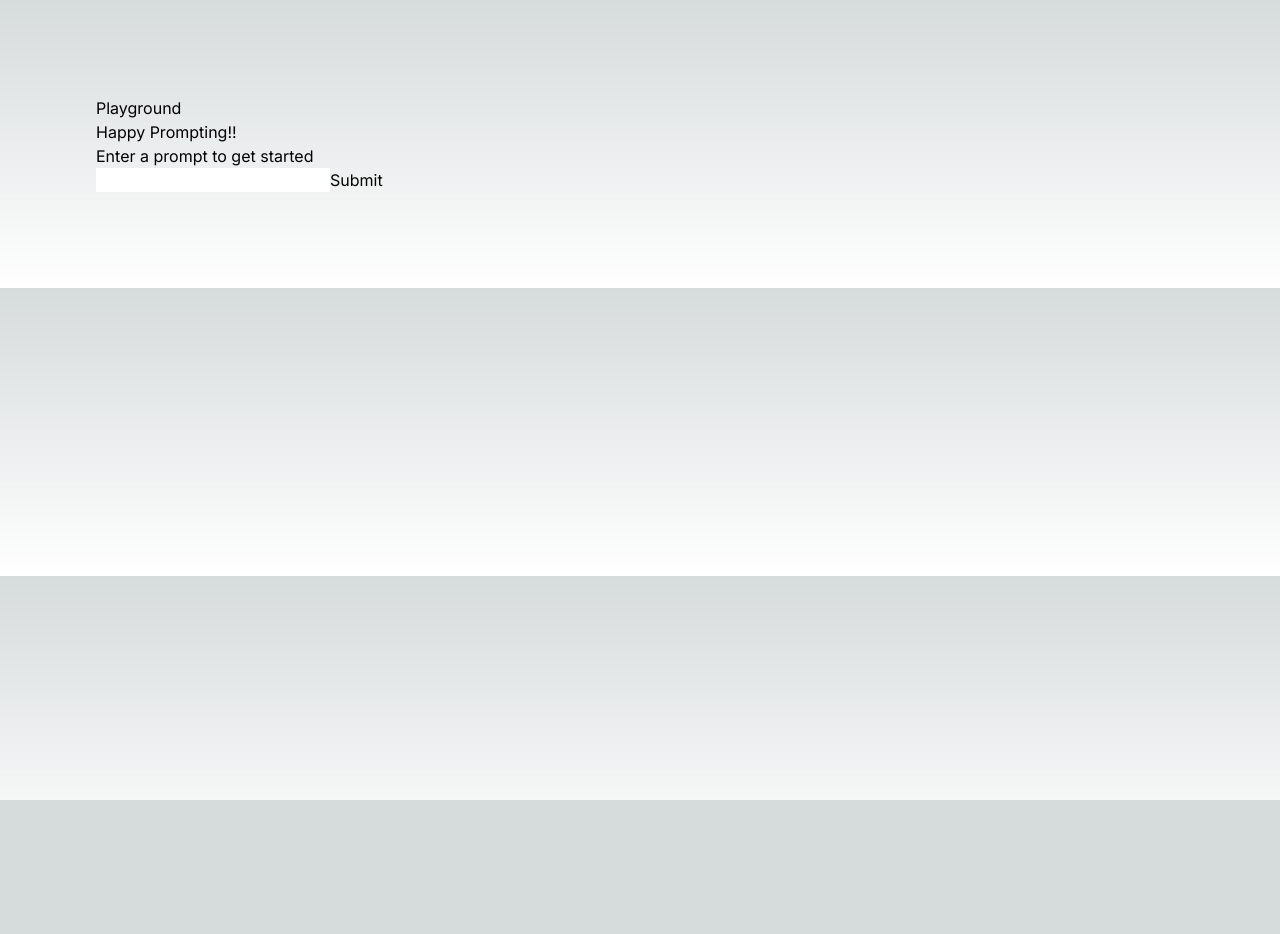
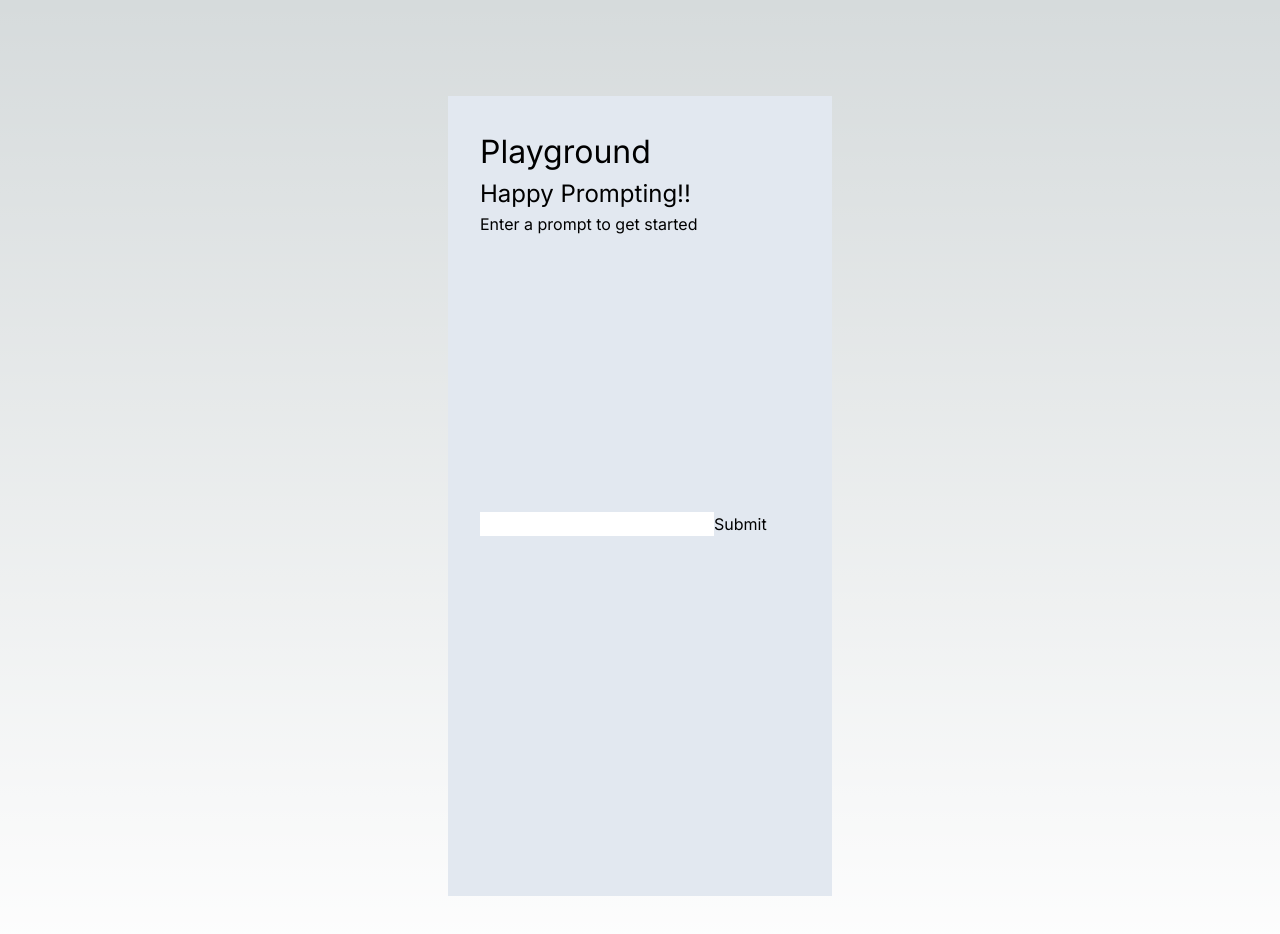
Before and after one commit to froilan-miranda/prompt-playground, a Next.js app: page /playground in a window 1280 px wide. Shown: the top 934 px of the page. Before the commit the page ends 800 px from the top, so only its background shows below. Built offline with nearby package versions, Linux system fonts and the light colour scheme.

Commit message:
add minimal styles to prompt area

```diff
--- a/app/globals.css
+++ b/app/globals.css
@@ -27,3 +27,11 @@ body {
     )
     rgb(var(--background-start-rgb));
 }
+
+h1 {
+  font-size: 2rem;
+}
+
+h2 {
+  font-size: 1.5rem;
+}
--- a/app/playground/page.tsx
+++ b/app/playground/page.tsx
@@ -1,12 +1,12 @@
 export default function Playground(){
   return (
     <main className="flex-min-h-screen flex-col items-center justify-between p-24">
-      <section>
+      <section className="min-h-screen justify-between bg-slate-200 w-96 mx-auto p-8">
         <div>
           <h1>Playground</h1>
           <h2>Happy Prompting!!</h2>
         </div>
-        <div>Enter a prompt to get started</div>
+        <div className="min-h-[300px]">Enter a prompt to get started</div>
         <form id="form">
           <input type="text" id="prompt" />
           <button type="submit">Submit</button>
```
